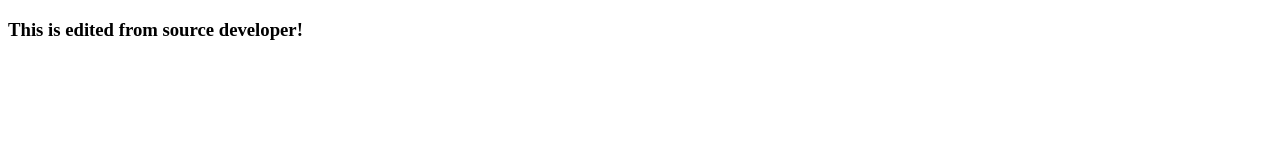
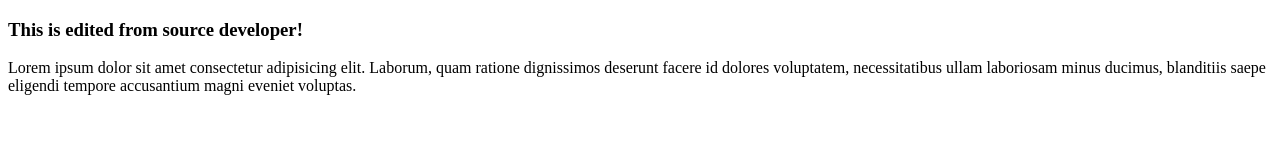
Before and after one commit to princeivankent/git-test, a plain HTML site: page index.html in a window 1280 px wide. Drawn offline with Linux system fonts and the light colour scheme.

Commit message:
Added paragraph

```diff
--- a/index.html
+++ b/index.html
@@ -8,5 +8,11 @@
 </head>
 <body>
     <h3>This is edited from source developer!</h3>
+
+    <p>Lorem ipsum dolor sit amet consectetur adipisicing elit.
+      Laborum, quam ratione dignissimos deserunt facere id dolores voluptatem,
+      necessitatibus ullam laboriosam minus ducimus,
+      blanditiis saepe eligendi tempore accusantium magni eveniet voluptas.
+    </p>
 </body>
 </html>
```
